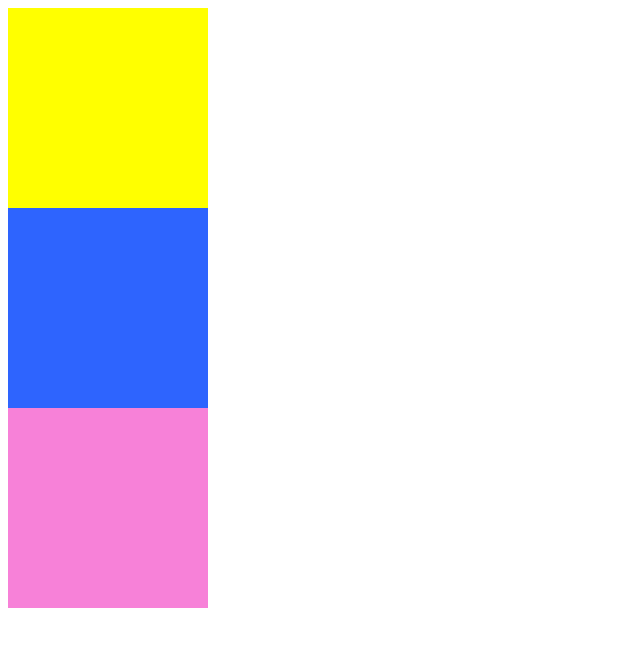
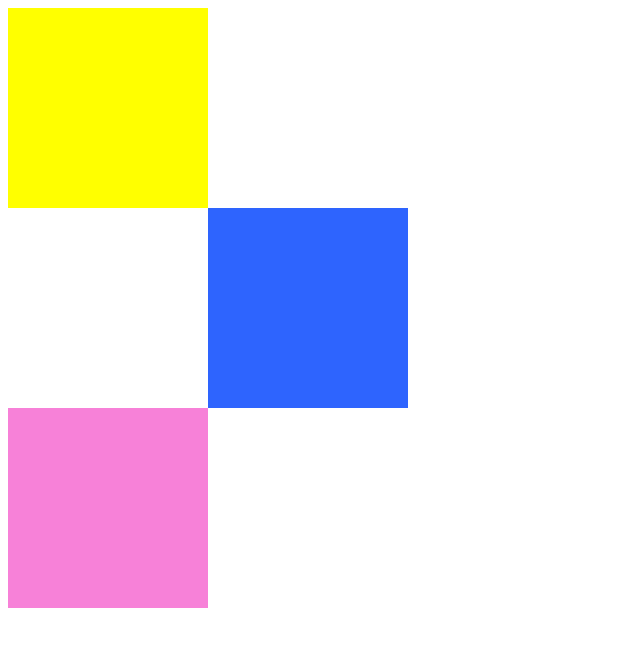
Before and after one commit to LauraMed/Positioning, a plain HTML site: page index.html in a window 1280 px wide. Shown: the whole page, without its empty margins (0-640 px from the left). Drawn offline with Linux system fonts and the light colour scheme.

Commit message:
ejercicio 2

```diff
--- a/css/style.css
+++ b/css/style.css
@@ -8,7 +8,8 @@ div{
 }
 .azul{
 	background: #2E64FE;
-	position: static;
+	position: relative;
+	left: 200px;
 
 }
 .rosa{
```
Also changed, not shown: index.html (+0 -1 lines).
